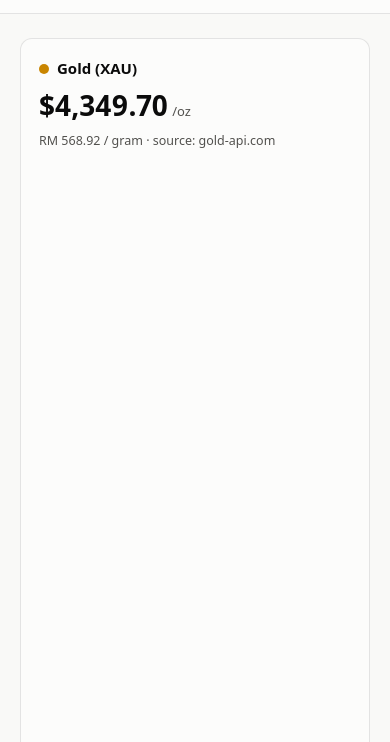
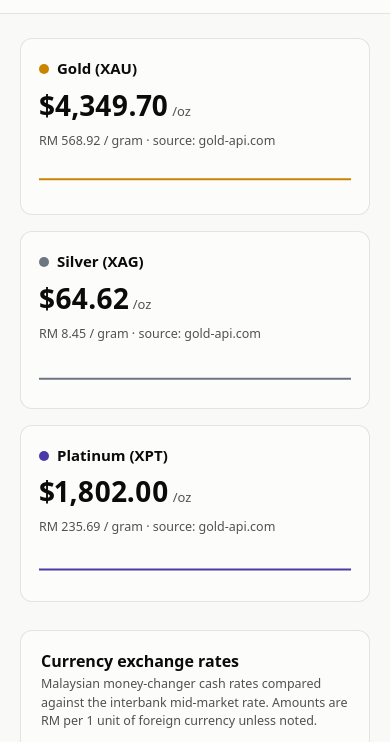
Before and after one commit to MHDMAM/rate-dashboard, a website: page index.html in a window 390 px wide. Shown: the part 53-795 px from the top of the page. Drawn offline with nearby package versions, Linux system fonts and the light colour scheme.

Commit message:
fix: constrain sparkline canvas size in metal cards
The canvas had no fixed-size positioned parent to measure against,
so Chart.js's responsive resize observer kept growing it (and the
card around it) on every layout pass. Wrapping the canvas in a
fixed-height, overflow-hidden container fixes the feedback loop.

```diff
--- a/assets/app.js
+++ b/assets/app.js
@@ -49,7 +49,7 @@ function renderMetals(latest, history) {
       <div class="metal-price">$${fmtMoney(usdOz)}<span class="unit">/oz</span></div>
       <div class="metal-sub">RM ${fmtMoney(myrGram)} / gram &middot; source: gold-api.com</div>
       ${compareVal != null ? `<div class="metal-compare">goldprice.org: $${fmtMoney(compareVal)}/oz</div>` : ""}
-      <canvas class="metal-sparkline" id="spark-${def.key}"></canvas>
+      <div class="metal-sparkline"><canvas id="spark-${def.key}"></canvas></div>
     `;
     grid.appendChild(card);
   });
--- a/assets/style.css
+++ b/assets/style.css
@@ -152,8 +152,17 @@ main {
   margin-top: 2px;
 }
 .metal-sparkline {
+  position: relative;
+  width: 100%;
   height: 46px;
   margin-top: 10px;
+  overflow: hidden;
+}
+.metal-sparkline canvas {
+  position: absolute;
+  inset: 0;
+  width: 100% !important;
+  height: 100% !important;
 }
 
 .panel {
```
